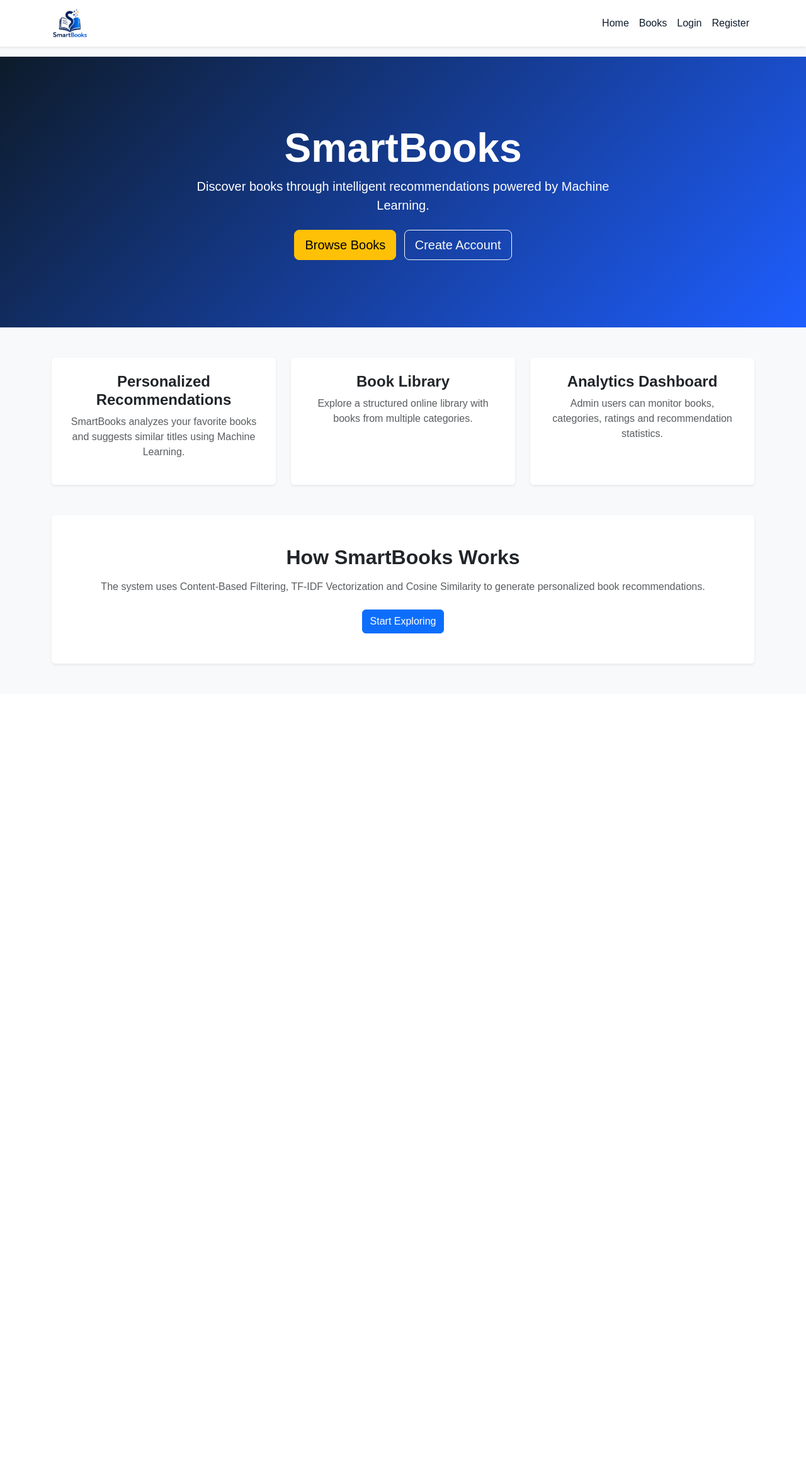
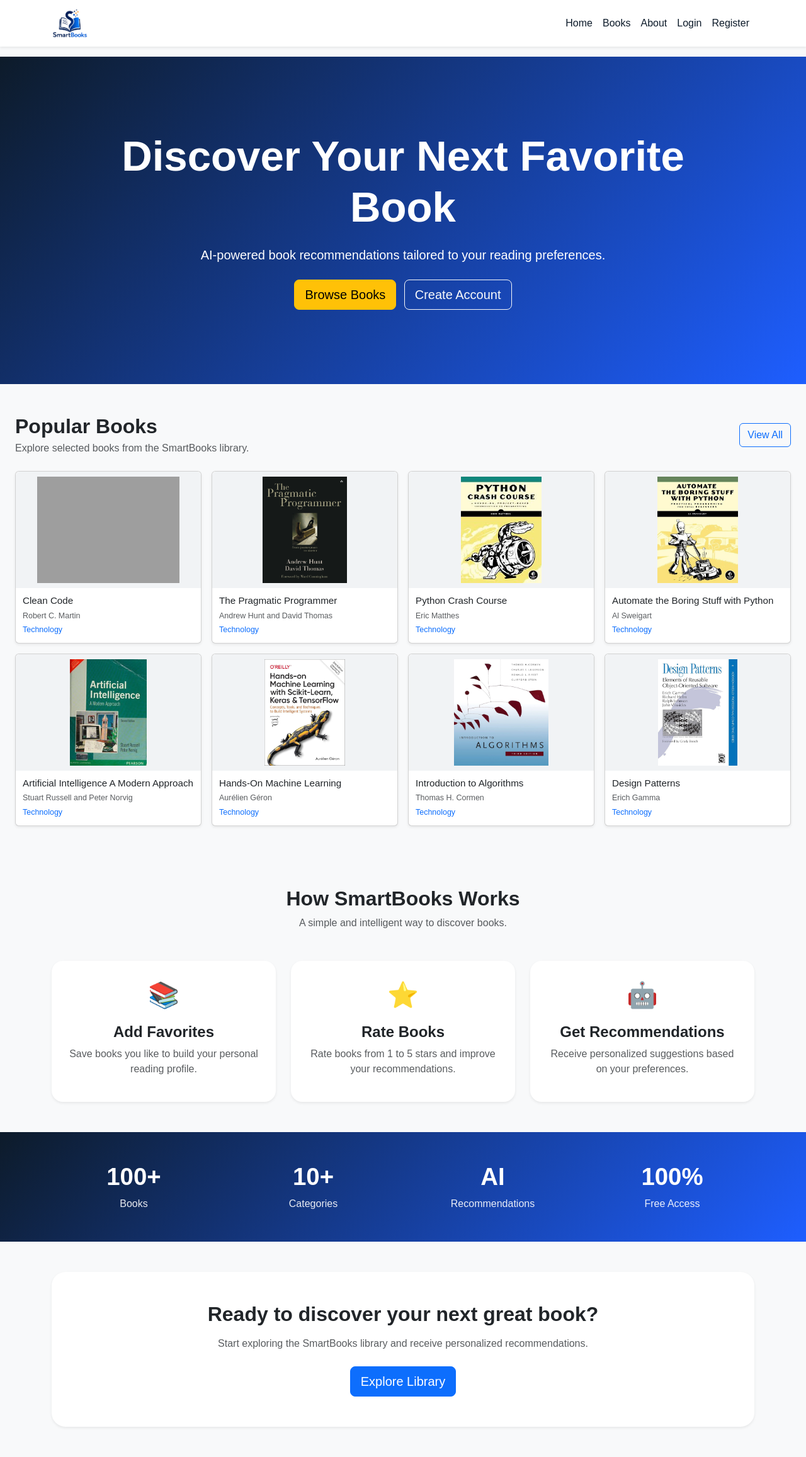
Before and after one commit to anxhelobanushi-droid/online-bookstore-recommendation-system, a Flask app: page / in a window 1280 px wide. Shown: the whole page at 63% size. Before the commit the page ends 1057 px from the top, so only its background shows below. Run offline with Flask 3, Linux system fonts and the light colour scheme; data comes from the database, SQL or seed files in the repository; grey boxes are pictures that could not be loaded.

Commit message:
Add about page

```diff
--- a/app.py
+++ b/app.py
@@ -27,7 +27,19 @@ def admin_required():
 
 @app.route("/")
 def home():
-    return render_template("index.html")
+    featured_books = Book.query.limit(8).all()
+    total_books = Book.query.count()
+    total_categories = Category.query.count()
+
+    return render_template(
+        "index.html",
+        featured_books=featured_books,
+        total_books=total_books,
+        total_categories=total_categories
+    )
+@app.route("/about")
+def about():
+    return render_template("about.html")
 
 @app.route("/ml-info")
 def ml_info():
--- a/static/css/style.css
+++ b/static/css/style.css
@@ -298,3 +298,109 @@ footer {
 .navbar-toggler-icon {
     background-color: #0d1b2a;
 }
+
+.home-hero {
+    min-height: 520px;
+    background: linear-gradient(135deg, #0d1b2a, #1e5eff);
+    color: white;
+    display: flex;
+    align-items: center;
+}
+
+.home-hero h1 {
+    font-size: 4.2rem;
+    font-weight: 800;
+    max-width: 900px;
+    margin: 0 auto 20px;
+}
+
+.home-hero p {
+    max-width: 720px;
+    margin: 0 auto;
+}
+
+.home-feature-card {
+    border-radius: 18px;
+    transition: 0.3s;
+}
+
+.home-feature-card:hover {
+    transform: translateY(-6px);
+}
+
+.home-feature-icon {
+    font-size: 2.5rem;
+    margin-bottom: 15px;
+}
+
+.home-stats-section {
+    background: linear-gradient(135deg, #0d1b2a, #1e5eff);
+    color: white;
+}
+
+.home-stats-section h3 {
+    font-size: 2.4rem;
+    font-weight: 800;
+}
+
+.home-stats-section p {
+    margin-bottom: 0;
+    opacity: 0.9;
+}
+
+.home-cta-card {
+    border-radius: 22px;
+}
+
+@media (max-width: 768px) {
+    .home-hero {
+        min-height: 430px;
+        padding: 40px 15px;
+    }
+
+    .home-hero h1 {
+        font-size: 2.6rem;
+    }
+
+    .home-hero p {
+        font-size: 1rem;
+    }
+}
+
+.home-feature-card {
+    cursor: pointer;
+}
+
+.home-feature-card:hover {
+    transform: translateY(-8px);
+    box-shadow: 0 10px 25px rgba(0,0,0,0.12);
+}
+
+.about-card,
+.about-highlight-card,
+.about-thesis-card {
+    border-radius: 20px;
+}
+
+.about-icon {
+    font-size: 2.6rem;
+    margin-bottom: 15px;
+}
+
+.about-tech-box {
+    background: #f1f3f5;
+    border-radius: 12px;
+    padding: 14px;
+    text-align: center;
+    font-weight: 700;
+    color: #0d1b2a;
+}
+
+.about-tech-box:hover {
+    background: #1e5eff;
+    color: white;
+}
+
+.about-thesis-card {
+    background: linear-gradient(135deg, #ffffff, #eef3ff);
+}
--- a/templates/base.html
+++ b/templates/base.html
@@ -38,6 +38,9 @@ href="https://cdn.jsdelivr.net/npm/bootstrap-icons@1.11.3/font/bootstrap-icons.m
 
                 <li class="nav-item"><a class="nav-link" href="{{ url_for('home') }}">Home</a></li>
                 <li class="nav-item"><a class="nav-link" href="{{ url_for('books') }}">Books</a></li>
+                <li class="nav-item">
+                    <a class="nav-link" href="{{ url_for('about') }}">About</a>
+                </li>
                 {% if session.get("role") == "admin" %}
                 <li class="nav-item"><a class="nav-link" href="{{ url_for('ml_info') }}">ML Info</a></li>
                 {% endif %}
--- a/templates/index.html
+++ b/templates/index.html
@@ -5,10 +5,10 @@
 <section class="home-hero">
     <div class="container text-center">
 
-        <h1>SmartBooks</h1>
+        <h1>Discover Your Next Favorite Book</h1>
 
         <p class="lead">
-            Discover books through intelligent recommendations powered by Machine Learning.
+            AI-powered book recommendations tailored to your reading preferences.
         </p>
 
         <div class="mt-4">
@@ -18,17 +18,13 @@
             </a>
 
             {% if session.get("user_id") %}
-
                 <a href="{{ url_for('recommendations') }}" class="btn btn-outline-light btn-lg">
-                    View Recommendations
+                    Get Recommendations
                 </a>
-
             {% else %}
-
                 <a href="{{ url_for('register') }}" class="btn btn-outline-light btn-lg">
                     Create Account
                 </a>
-
             {% endif %}
 
         </div>
@@ -36,38 +32,124 @@
     </div>
 </section>
 
+<section class="container-fluid px-4 py-5">
+
+    <div class="d-flex justify-content-between align-items-center mb-4">
+
+        <div>
+            <h2 class="fw-bold mb-1">Popular Books</h2>
+            <p class="text-muted mb-0">
+                Explore selected books from the SmartBooks library.
+            </p>
+        </div>
+
+        <a href="{{ url_for('books') }}" class="btn btn-outline-primary">
+            View All
+        </a>
+
+    </div>
+
+    <div class="row row-cols-2 row-cols-md-4 row-cols-lg-8 g-3">
+
+        {% for book in featured_books %}
+
+        <div class="col">
+
+            <div class="card book-card h-100 shadow-sm">
+
+                <a href="{{ url_for('book_details', book_id=book.id) }}" class="text-decoration-none">
+
+                    {% if book.image %}
+                        <img src="{{ url_for('static', filename='images/books/' ~ book.image) }}"
+                             class="book-cover-img"
+                             alt="{{ book.title }}"
+                             onerror="this.style.display='none'; this.nextElementSibling.style.display='flex';">
+
+                        <div class="book-cover-placeholder d-none">
+                            <span>{{ book.title[0] }}</span>
+                        </div>
+                    {% else %}
+                        <div class="book-cover-placeholder">
+                            <span>{{ book.title[0] }}</span>
+                        </div>
+                    {% endif %}
+
+                </a>
+
+                <div class="card-body">
+
+                    <h5 class="card-title">
+                        <a href="{{ url_for('book_details', book_id=book.id) }}"
+                           class="text-dark text-decoration-none">
+                            {{ book.title }}
+                        </a>
+                    </h5>
+
+                    <p class="small text-muted mb-1">
+                        {{ book.author }}
+                    </p>
+
+                    <p class="small text-primary mb-0">
+                        {{ book.category.name }}
+                    </p>
+
+                </div>
+
+            </div>
+
+        </div>
+
+        {% endfor %}
+
+    </div>
+
+</section>
+
 <section class="container py-5">
+
+    <div class="text-center mb-5">
+        <h2 class="fw-bold">How SmartBooks Works</h2>
+        <p class="text-muted">
+            A simple and intelligent way to discover books.
+        </p>
+    </div>
 
     <div class="row g-4">
 
         <div class="col-md-4">
-            <div class="card shadow-sm border-0 h-100 text-center">
+            <div class="card home-feature-card shadow-sm border-0 h-100 text-center"
+                 onclick="window.location.href='{{ url_for('books') }}'">
                 <div class="card-body p-4">
-                    <h4 class="fw-bold">Personalized Recommendations</h4>
+                    <div class="home-feature-icon">📚</div>
+                    <h4 class="fw-bold">Add Favorites</h4>
                     <p class="text-muted">
-                        SmartBooks analyzes your favorite books and suggests similar titles using Machine Learning.
+                        Save books you like to build your personal reading profile.
                     </p>
                 </div>
             </div>
         </div>
 
         <div class="col-md-4">
-            <div class="card shadow-sm border-0 h-100 text-center">
+            <div class="card home-feature-card shadow-sm border-0 h-100 text-center"
+                 onclick="window.location.href='{{ url_for('books') }}'">
                 <div class="card-body p-4">
-                    <h4 class="fw-bold">Book Library</h4>
+                    <div class="home-feature-icon">⭐</div>
+                    <h4 class="fw-bold">Rate Books</h4>
                     <p class="text-muted">
-                        Explore a structured online library with books from multiple categories.
+                        Rate books from 1 to 5 stars and improve your recommendations.
                     </p>
                 </div>
             </div>
         </div>
 
         <div class="col-md-4">
-            <div class="card shadow-sm border-0 h-100 text-center">
+            <div class="card home-feature-card shadow-sm border-0 h-100 text-center"
+                 onclick="window.location.href='{{ url_for('books') }}'">
                 <div class="card-body p-4">
-                    <h4 class="fw-bold">Analytics Dashboard</h4>
+                    <div class="home-feature-icon">🤖</div>
+                    <h4 class="fw-bold">Get Recommendations</h4>
                     <p class="text-muted">
-                        Admin users can monitor books, categories, ratings and recommendation statistics.
+                        Receive personalized suggestions based on your preferences.
                     </p>
                 </div>
             </div>
@@ -77,33 +159,54 @@
 
 </section>
 
-<section class="container pb-5">
+<section class="home-stats-section py-5">
 
-    <div class="card shadow-sm border-0">
+    <div class="container">
+
+        <div class="row g-4 text-center">
+
+            <div class="col-md-3 col-6">
+                <h3>{{ total_books }}+</h3>
+                <p>Books</p>
+            </div>
+
+            <div class="col-md-3 col-6">
+                <h3>{{ total_categories }}+</h3>
+                <p>Categories</p>
+            </div>
+
+            <div class="col-md-3 col-6">
+                <h3>AI</h3>
+                <p>Recommendations</p>
+            </div>
+
+            <div class="col-md-3 col-6">
+                <h3>100%</h3>
+                <p>Free Access</p>
+            </div>
+
+        </div>
+
+    </div>
+
+</section>
+
+<section class="container py-5">
+
+    <div class="card home-cta-card shadow-sm border-0">
         <div class="card-body p-5 text-center">
 
             <h2 class="fw-bold mb-3">
-                How SmartBooks Works
+                Ready to discover your next great book?
             </h2>
 
             <p class="text-muted mb-4">
-                The system uses Content-Based Filtering, TF-IDF Vectorization and Cosine Similarity
-                to generate personalized book recommendations.
+                Start exploring the SmartBooks library and receive personalized recommendations.
             </p>
 
-            {% if session.get("role") == "admin" %}
-
-                <a href="{{ url_for('ml_info') }}" class="btn btn-primary">
-                    View ML Information
-                </a>
-
-            {% else %}
-
-                <a href="{{ url_for('books') }}" class="btn btn-primary">
-                    Start Exploring
-                </a>
-
-            {% endif %}
+            <a href="{{ url_for('books') }}" class="btn btn-primary btn-lg">
+                Explore Library
+            </a>
 
         </div>
     </div>
```
Also changed, not shown: templates/about.html (added, +198 -0 lines).
